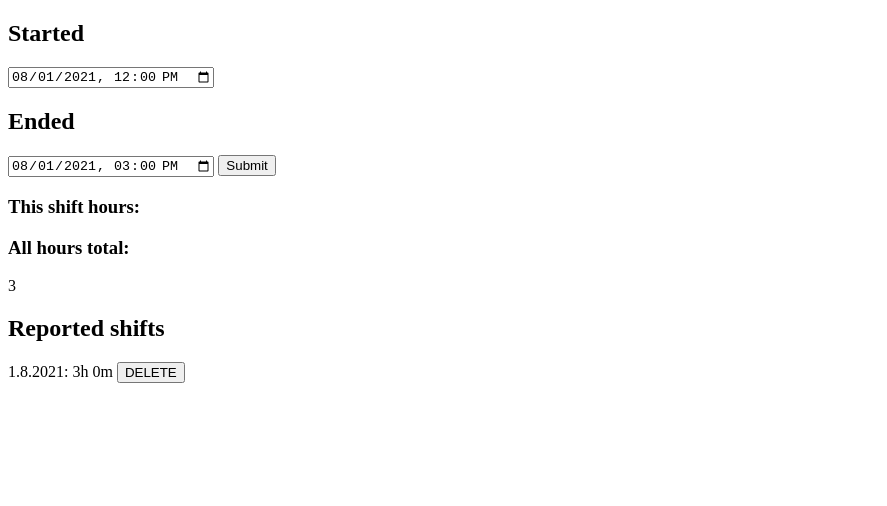
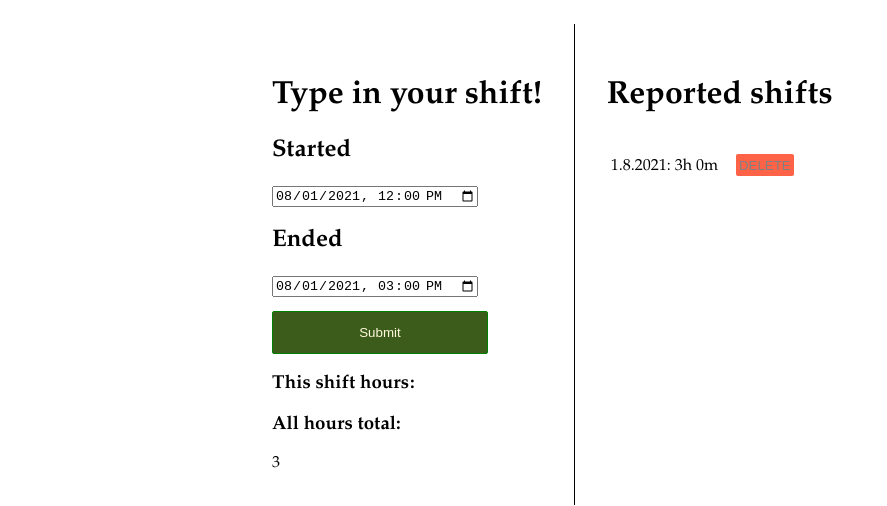
Before and after one commit to anttituomola/shiftHourCalculator, a plain HTML site: page index.html in a window 1280 px wide. Both pictures are taken after a click on the button "Submit". Shown: the whole page, without its empty margins (0-887 px from the left). Drawn offline with Linux system fonts and the light colour scheme.

Commit message:
added styling

```diff
--- a/index.html
+++ b/index.html
@@ -1,5 +1,6 @@
 <!DOCTYPE html>
 <html lang="en">
+
 <head>
     <meta charset="UTF-8">
     <meta http-equiv="X-UA-Compatible" content="IE=edge">
@@ -7,18 +8,28 @@
     <title>Hour Counter</title>
     <link rel="stylesheet" href="style.css">
 </head>
+
 <body>
+    <div class="container">
+        <div class="column leftColumn">
+            <h1>Type in your shift!</h1>
             <h2>Started</h2>
             <input id="startHourEl" type="datetime-local" value="2021-08-01T12:00" />
             <h2>Ended</h2>
-    <input id="endHourEl" type="datetime-local" value="2021-08-01T15:00"/>
-    <button id="submitButton" onclick="calculateHours()">Submit</button>
+            <input id="endHourEl" type="datetime-local" value="2021-08-01T15:00" />
+            <button id="submitButton" class="button submitButton" onclick="calculateHours()">Submit</button>
             <h3>This shift hours:</h3>
             <div id="calculation"></div>
             <h3>All hours total:</h3>
             <div id="calculationTotal"></div>
-    <h2>Reported shifts</h2>
+        </div>
+        <div class="column">
+            <h1>Reported shifts</h2>
             <div id="shift-list"></div>
+        </div>
+    </div>
+
     <script src="index.js"></script>
 </body>
+
 </html>
--- a/index.js
+++ b/index.js
@@ -57,16 +57,19 @@ function render() {
         shiftList.innerHTML += `
         <div class="aShitf">
         ${shifts[i].startDate}: ${shifts[i].renderHours}
-        <button class="deleteButton" onclick="deleteButtonHandler(${i})">DELETE</button></div>`
+        <button class="deleteButton button" onclick="deleteButtonHandler(${i})">DELETE</button></div>`
     }
+    //Update total hours count
     hours = 0
-    for(let i=0;i<shifts.length;i++) {
+    for (let i = 0; i < shifts.length; i++) {
         hours += shifts[i].hoursTotal
     }
     totalHoursEl.textContent = hours / (1000 * 60 * 60)
 }
 
-document.getElementById("endHourEl").addEventListener("input", () => {
+//Listen for input fields
+let endHourEl = document.getElementById("endHourEl")
+endHourEl.addEventListener("input", () => {
     getValues()
     document.getElementById("calculation").textContent = renderHours
 })
@@ -74,3 +77,10 @@ document.getElementById("startHourEl").addEventListener("input", () => {
     getValues()
     document.getElementById("calculation").textContent = renderHours
 })
+
+//listen for enter {
+endHourEl.addEventListener("keypress", (event) => {
+    if (event.key === "Enter") {
+        calculateHours()
+    }
+})
--- a/style.css
+++ b/style.css
@@ -0,0 +1,59 @@
+body {
+    font-family: garamond, sans-serif;
+}
+
+.container {
+    display: flex;
+    flex-direction: row;
+    max-width: 800px;
+    margin: 0 auto;
+}
+
+.column {
+    max-width: 600px;
+    padding: 2em;
+    margin-top: 1em;
+}
+
+.leftColumn {
+    border-right: 1px solid black;
+}
+
+.button {
+    margin-top: 1em;
+    color: cornsilk;
+    border-radius: 2px;
+}
+
+.submitButton {
+    display: block;
+    background-color: rgb(59, 92, 27);
+    border: 1px green solid;
+    padding: 1em;
+    width: 80%;
+}
+
+.submitButton:hover {
+    background-color:green;
+    cursor: pointer;
+    border: 1px transparent solid;
+}
+
+.deleteButton {
+    display: inline;
+    background-color: tomato;
+    color: grey;
+    border: 0;
+    padding: 0.25em;
+    margin-left: 1em;
+}
+
+.deleteButton:hover {
+    background-color: brown;
+    cursor: pointer;
+    color: black;
+}
+
+.aShitf {
+    padding: 0.25em;
+}
```
Lines whose indentation alone changed are shown as unchanged.
